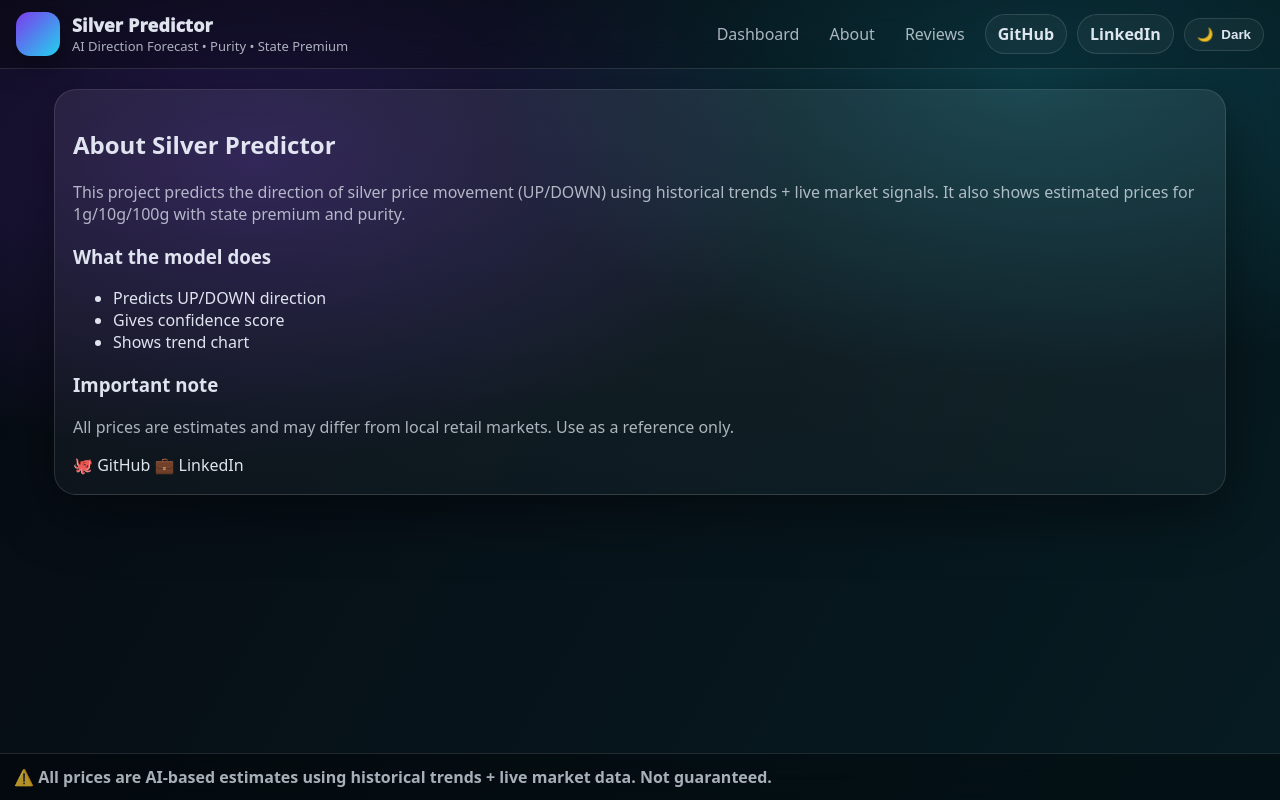
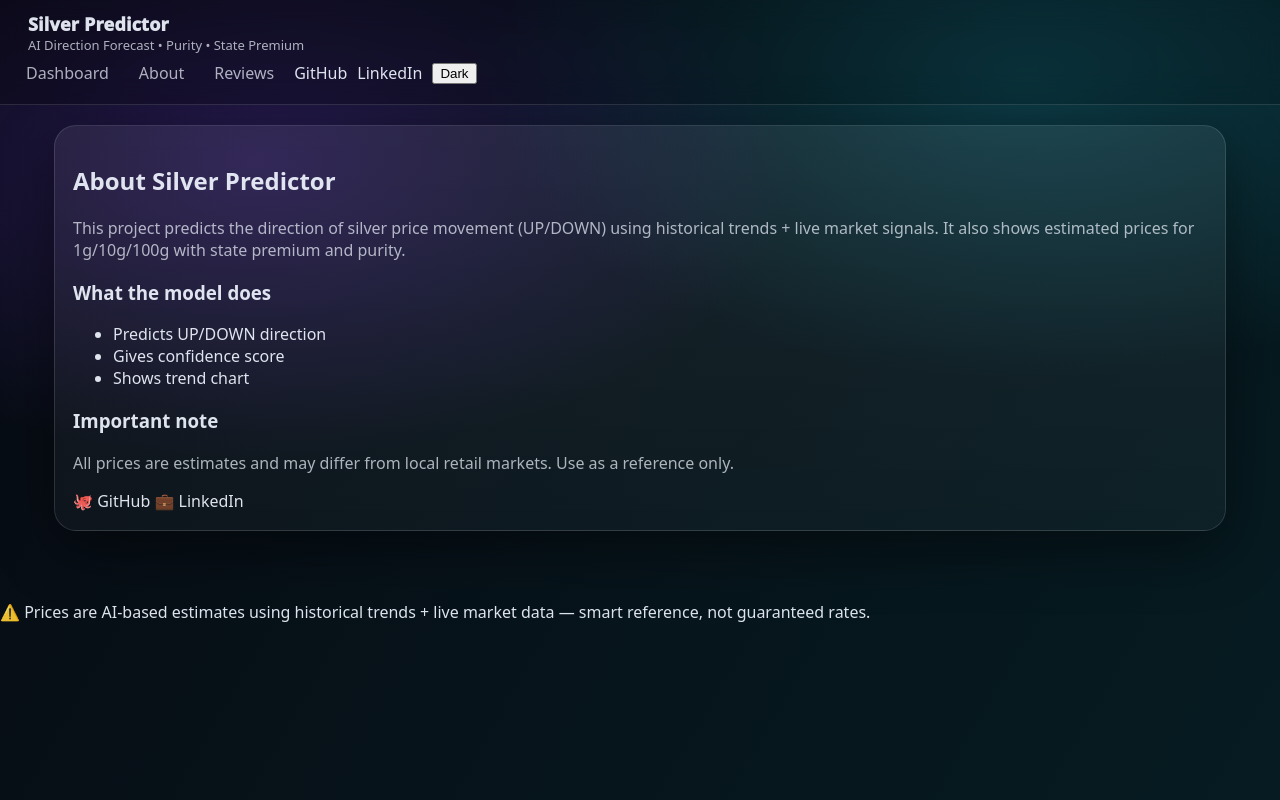
Before and after one commit to Bhavy123321/Silver-Price-Predictor, a Flask app: page /about in a window 1280 px wide. Run offline with Flask 3, Linux system fonts and the light colour scheme; parts of the project's set-up code (start-up, migrations or seed data) failed here and were passed over.

Commit message:
Update base.html

```diff
--- a/templates/base.html
+++ b/templates/base.html
@@ -1,19 +1,21 @@
-<!DOCTYPE html>
+<!doctype html>
 <html lang="en" data-theme="dark">
 <head>
-  <meta charset="UTF-8" />
-  <title>Silver Predictor</title>
-  <meta name="viewport" content="width=device-width, initial-scale=1.0"/>
+  <meta charset="utf-8" />
+  <meta name="viewport" content="width=device-width,initial-scale=1" />
+  <title>{{ title if title else "Silver Predictor" }}</title>
 
   <link rel="stylesheet" href="{{ url_for('static', filename='style.css') }}">
-  <script src="https://cdn.jsdelivr.net/npm/chart.js"></script>
-  <script defer src="{{ url_for('static', filename='app.js') }}"></script>
+
+  <!-- Chart.js -->
+  <script src="https://cdn.jsdelivr.net/npm/chart.js@4.4.1/dist/chart.umd.min.js"></script>
 </head>
 
 <body>
   <header class="topbar">
+    <div class="topbar-inner">
       <div class="brand">
-      <div class="brand-mark"></div>
+        <div class="brand-logo"></div>
         <div class="brand-text">
           <div class="brand-title">Silver Predictor</div>
           <div class="brand-sub">AI Direction Forecast • Purity • State Premium</div>
@@ -24,35 +26,59 @@
         <a class="nav-link" href="{{ url_for('index') }}">Dashboard</a>
         <a class="nav-link" href="{{ url_for('about') }}">About</a>
         <a class="nav-link" href="{{ url_for('reviews') }}">Reviews</a>
+        <a class="nav-btn" href="{{ social.github }}" target="_blank" rel="noopener">GitHub</a>
+        <a class="nav-btn" href="{{ social.linkedin }}" target="_blank" rel="noopener">LinkedIn</a>
 
-      <a class="nav-pill" href="{{ social.github }}" target="_blank" rel="noopener">GitHub</a>
-      <a class="nav-pill" href="{{ social.linkedin }}" target="_blank" rel="noopener">LinkedIn</a>
-
-      <button class="mode-btn" type="button" id="themeToggle">
-        <span id="themeIcon">🌙</span>
-        <span id="themeText">Dark</span>
+        <button class="mode-toggle" id="modeToggle" type="button" title="Toggle theme">
+          <span class="mode-dot"></span>
+          <span class="mode-text">Dark</span>
         </button>
       </nav>
+    </div>
   </header>
 
+  <main class="page">
     {% with messages = get_flashed_messages(with_categories=true) %}
       {% if messages %}
-      <div class="toast-wrap">
+        <div class="flash-wrap">
           {% for category, message in messages %}
-          <div class="toast {{ 'toast-error' if category=='error' else 'toast-success' }}">
-            {{ message }}
-          </div>
+            <div class="flash {{ category }}">{{ message }}</div>
           {% endfor %}
         </div>
       {% endif %}
     {% endwith %}
 
-  <main class="page">
     {% block content %}{% endblock %}
   </main>
 
-  <footer class="footnote">
-    ⚠️ All prices are AI-based estimates using historical trends + live market data. Not guaranteed.
+  <footer class="footer">
+    <div>⚠️ Prices are AI-based estimates using historical trends + live market data — smart reference, not guaranteed rates.</div>
   </footer>
+
+  <script>
+    // ---------------------------
+    // Theme toggle (dark/light)
+    // ---------------------------
+    const root = document.documentElement;
+    const btn = document.getElementById("modeToggle");
+    const saved = localStorage.getItem("theme") || "dark";
+    root.setAttribute("data-theme", saved);
+
+    function syncToggle(){
+      const theme = root.getAttribute("data-theme");
+      btn.querySelector(".mode-text").textContent = theme === "dark" ? "Dark" : "Light";
+    }
+    syncToggle();
+
+    btn.addEventListener("click", () => {
+      const current = root.getAttribute("data-theme");
+      const next = current === "dark" ? "light" : "dark";
+      root.setAttribute("data-theme", next);
+      localStorage.setItem("theme", next);
+      syncToggle();
+    });
+  </script>
+
+  <script src="{{ url_for('static', filename='ui.js') }}"></script>
 </body>
 </html>
```
Lines whose indentation alone changed are shown as unchanged.
